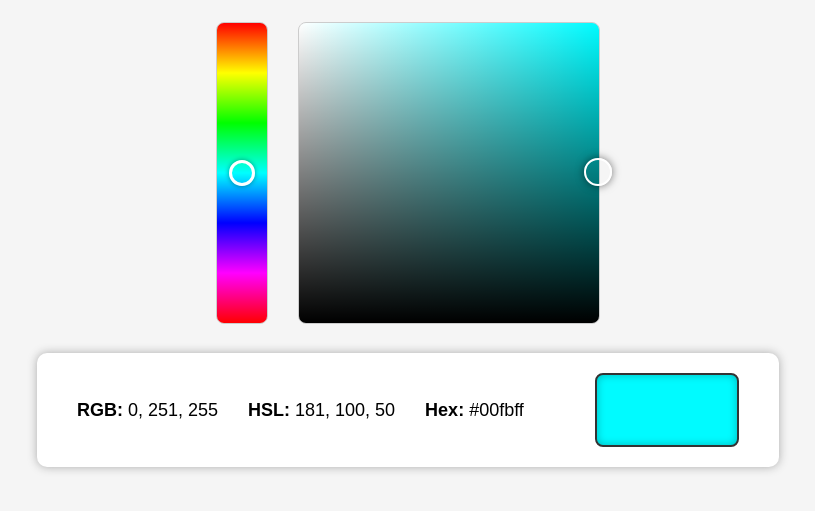
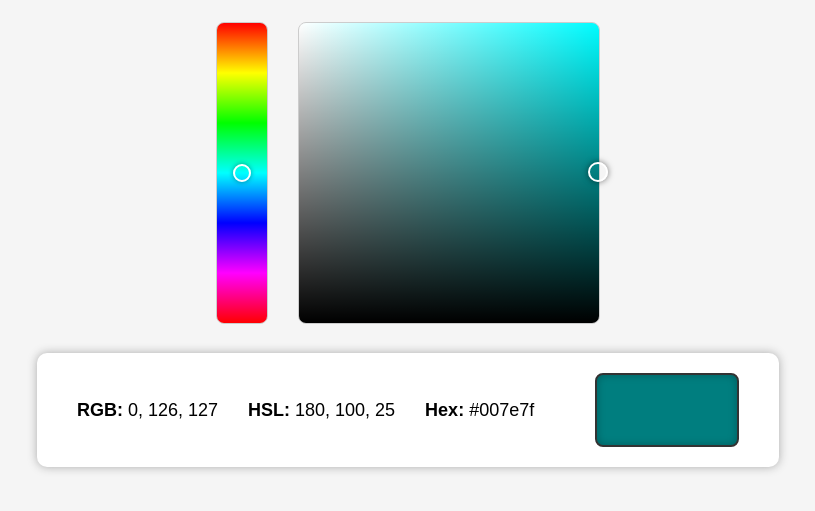
Before and after one commit to devisravani5C4/ColorCodes, a plain HTML site: page index.html in a window 1280 px wide. Both pictures are taken after a click on the element 474 px from the left and 272 px from the top of the page. Shown: the part 99-610 px from the top of the page, without its empty margins (232-1047 px from the left). Drawn offline with Linux system fonts and the light colour scheme.

Commit message:
Update index.html
changed code  for  color  palette

```diff
--- a/index.html
+++ b/index.html
@@ -2,7 +2,7 @@
 <html lang="en" >
 <head>
   <meta charset="UTF-8" />
-  <title>Color Codes Picker with Hex & Numeric HSL</title>
+  <title>Color Codes Picker - Pixel Color Fix</title>
   <style>
     body {
       font-family: Arial, sans-serif;
@@ -41,15 +41,15 @@
       box-shadow: 0 0 6px #aaa inset;
       position: relative;
     }
-    /* Selector circles */
+    /* Selector circles (smaller now) */
     .selector {
       position: absolute;
-      border: 3px solid white;
+      border: 2px solid white;
       border-radius: 50%;
       box-shadow: 0 0 5px #0006;
       pointer-events: none;
-      width: 20px;
-      height: 20px;
+      width: 14px;
+      height: 14px;
       transform: translate(-50%, -50%);
       background: none;
       z-index: 10;
@@ -60,10 +60,10 @@
       cursor: grab;
     }
     #slSelector {
-      width: 24px;
-      height: 24px;
+      width: 16px;
+      height: 16px;
       border: 2px solid white;
-      box-shadow: 0 0 8px #0008;
+      box-shadow: 0 0 6px #0008;
       background: none;
       cursor: grab;
     }
@@ -137,12 +137,11 @@
   const slWidth = slCanvas.width;
   const slHeight = slCanvas.height;
 
-  // Current picked values
-  let currentHue = 0;       // 0 - 360
-  let currentSat = 100;     // 0 - 100
-  let currentLight = 50;    // 0 - 100
+  let currentHue = 0;
+  let currentSat = 100;
+  let currentLight = 50;
 
-  // Draw vertical hue gradient
+  // Draw vertical hue gradient (original)
   function drawHueGradient() {
     const hueGradient = hueCtx.createLinearGradient(0, 0, 0, hueHeight);
     for(let i=0; i<=360; i+=10) {
@@ -152,20 +151,20 @@
     hueCtx.fillRect(0, 0, hueWidth, hueHeight);
   }
 
-  // Draw saturation-lightness square for current hue
+  // Original SL square (two overlapping gradients)
   function drawSaturationLightnessSquare(hue) {
-  // Fill with hue color at full saturation and 50% lightness
+    // Fill with hue color, lightness 50%, saturation 100%
     slCtx.fillStyle = `hsl(${hue}, 100%, 50%)`;
     slCtx.fillRect(0, 0, slWidth, slHeight);
 
-  // White to transparent (left to right) for saturation
+    // White gradient (left to right) for saturation
     const whiteGradient = slCtx.createLinearGradient(0, 0, slWidth, 0);
     whiteGradient.addColorStop(0, 'rgba(255,255,255,1)');
     whiteGradient.addColorStop(1, 'rgba(255,255,255,0)');
     slCtx.fillStyle = whiteGradient;
     slCtx.fillRect(0, 0, slWidth, slHeight);
 
-  // Transparent to black (top to bottom) for lightness
+    // Black gradient (top to bottom) for lightness
     const blackGradient = slCtx.createLinearGradient(0, 0, 0, slHeight);
     blackGradient.addColorStop(0, 'rgba(0,0,0,0)');
     blackGradient.addColorStop(1, 'rgba(0,0,0,1)');
@@ -173,30 +172,7 @@
     slCtx.fillRect(0, 0, slWidth, slHeight);
   }
 
-
-  // Convert HSL to RGB
-  function hslToRgb(h, s, l) {
-    s /= 100;
-    l /= 100;
-    const c = (1 - Math.abs(2*l -1)) * s;
-    const x = c * (1 - Math.abs((h/60) % 2 -1));
-    const m = l - c/2;
-    let r=0, g=0, b=0;
-
-    if(h < 60)      { r = c; g = x; b = 0; }
-    else if(h < 120){ r = x; g = c; b = 0; }
-    else if(h < 180){ r = 0; g = c; b = x; }
-    else if(h < 240){ r = 0; g = x; b = c; }
-    else if(h < 300){ r = x; g = 0; b = c; }
-    else            { r = c; g = 0; b = x; }
-
-    r = Math.round((r + m)*255);
-    g = Math.round((g + m)*255);
-    b = Math.round((b + m)*255);
-    return [r, g, b];
-  }
-
-  // Convert RGB to Hex
+  // RGB to Hex conversion
   function rgbToHex(r, g, b) {
     return "#" + [r, g, b].map(x => {
       const hex = x.toString(16);
@@ -204,16 +180,37 @@
     }).join('');
   }
 
-  // Update info text and swatch
-  function updateColorInfo(h, s, l) {
-    const [r,g,b] = hslToRgb(h,s,l);
+  // RGB to HSL conversion
+  function rgbToHsl(r, g, b) {
+    r /= 255; g /= 255; b /= 255;
+    const max = Math.max(r, g, b), min = Math.min(r, g, b);
+    let h = 0, s = 0;
+    const l = (max + min) / 2;
+
+    if (max !== min) {
+      const d = max - min;
+      s = l > 0.5 ? d / (2 - max - min) : d / (max + min);
+      switch(max) {
+        case r: h = (g - b) / d + (g < b ? 6 : 0); break;
+        case g: h = (b - r) / d + 2; break;
+        case b: h = (r - g) / d + 4; break;
+      }
+      h *= 60;
+    }
+
+    return [h, s * 100, l * 100];
+  }
+
+  // Update displayed color info and swatch with exact RGB and HSL
+  function updateColorInfoRGB(r, g, b) {
+    const [h, s, l] = rgbToHsl(r, g, b);
     rgbSpan.textContent = `${r}, ${g}, ${b}`;
-    hslSpan.textContent = `${h}, ${s}, ${l}`;
-    hexSpan.textContent = rgbToHex(r,g,b);
+    hslSpan.textContent = `${Math.round(h)}, ${Math.round(s)}, ${Math.round(l)}`;
+    hexSpan.textContent = rgbToHex(r, g, b);
     colorSwatch.style.backgroundColor = `rgb(${r},${g},${b})`;
   }
 
-  // Position selectors
+  // Position selectors exactly on canvas based on H, S, L values (floats)
   function positionHueSelector(hue) {
     const y = (hue / 360) * hueHeight;
     hueSelector.style.top = `${y}px`;
@@ -225,19 +222,30 @@
     slSelector.style.top = `${y}px`;
   }
 
-  // Draw everything initial
+  // Get pixel color at given (x,y) on SL canvas
+  function getSLPixelColor(x, y) {
+    x = Math.min(Math.max(Math.round(x), 0), slWidth - 1);
+    y = Math.min(Math.max(Math.round(y), 0), slHeight - 1);
+    const pixel = slCtx.getImageData(x, y, 1, 1).data;
+    return [pixel[0], pixel[1], pixel[2]];
+  }
+
+  // Initial draw and positioning
   drawHueGradient();
   drawSaturationLightnessSquare(currentHue);
   positionHueSelector(currentHue);
   positionSLSelector(currentSat, currentLight);
-  updateColorInfo(currentHue, currentSat, currentLight);
 
-  // --- Interaction handling ---
+  // Get initial color from SL canvas pixel to display correct swatch
+  let initialX = (currentSat / 100) * slWidth;
+  let initialY = ((100 - currentLight) / 100) * slHeight;
+  let [r, g, b] = getSLPixelColor(initialX, initialY);
+  updateColorInfoRGB(r, g, b);
 
   let draggingHue = false;
   let draggingSL = false;
 
-  // Hue dragging
+  // Hue dragging handlers
   hueCanvas.addEventListener('mousedown', e => {
     draggingHue = true;
     updateHue(e);
@@ -247,7 +255,7 @@
     if(draggingHue) updateHue(e);
   });
 
-  // SL dragging
+  // SL dragging handlers
   slCanvas.addEventListener('mousedown', e => {
     draggingSL = true;
     updateSL(e);
@@ -257,16 +265,23 @@
     if(draggingSL) updateSL(e);
   });
 
+  // Hue update - redraw SL palette and reposition selectors
   function updateHue(e) {
     const rect = hueCanvas.getBoundingClientRect();
     let y = e.clientY - rect.top;
     y = Math.min(Math.max(y, 0), hueHeight);
-    currentHue = Math.round((y / hueHeight) * 360);
+    currentHue = (y / hueHeight) * 360;
     positionHueSelector(currentHue);
     drawSaturationLightnessSquare(currentHue);
-    updateColorInfo(currentHue, currentSat, currentLight);
+
+    // After redraw, get pixel color at current SL selector pos
+    let x = (currentSat / 100) * slWidth;
+    let ySL = ((100 - currentLight) / 100) * slHeight;
+    const [r, g, b] = getSLPixelColor(x, ySL);
+    updateColorInfoRGB(r, g, b);
   }
 
+  // SL update - update selector position and get exact pixel color from SL canvas
   function updateSL(e) {
     const rect = slCanvas.getBoundingClientRect();
     let x = e.clientX - rect.left;
@@ -274,16 +289,20 @@
     x = Math.min(Math.max(x, 0), slWidth);
     y = Math.min(Math.max(y, 0), slHeight);
 
-    currentSat = Math.round((x / slWidth) * 100);
-    currentLight = Math.round(100 - (y / slHeight) * 100);
+    currentSat = (x / slWidth) * 100;
+    currentLight = 100 - (y / slHeight) * 100;
 
     positionSLSelector(currentSat, currentLight);
-    updateColorInfo(currentHue, currentSat, currentLight);
+
+    // Read pixel color directly under the selector circle for perfect match
+    const [r, g, b] = getSLPixelColor(x, y);
+    updateColorInfoRGB(r, g, b);
   }
 
-  // Allow clicking on hue canvas too
+  // Allow clicking to set hue and SL immediately
   hueCanvas.addEventListener('click', updateHue);
   slCanvas.addEventListener('click', updateSL);
+
 </script>
 
 </body>
```
Lines whose indentation alone changed are shown as unchanged.
